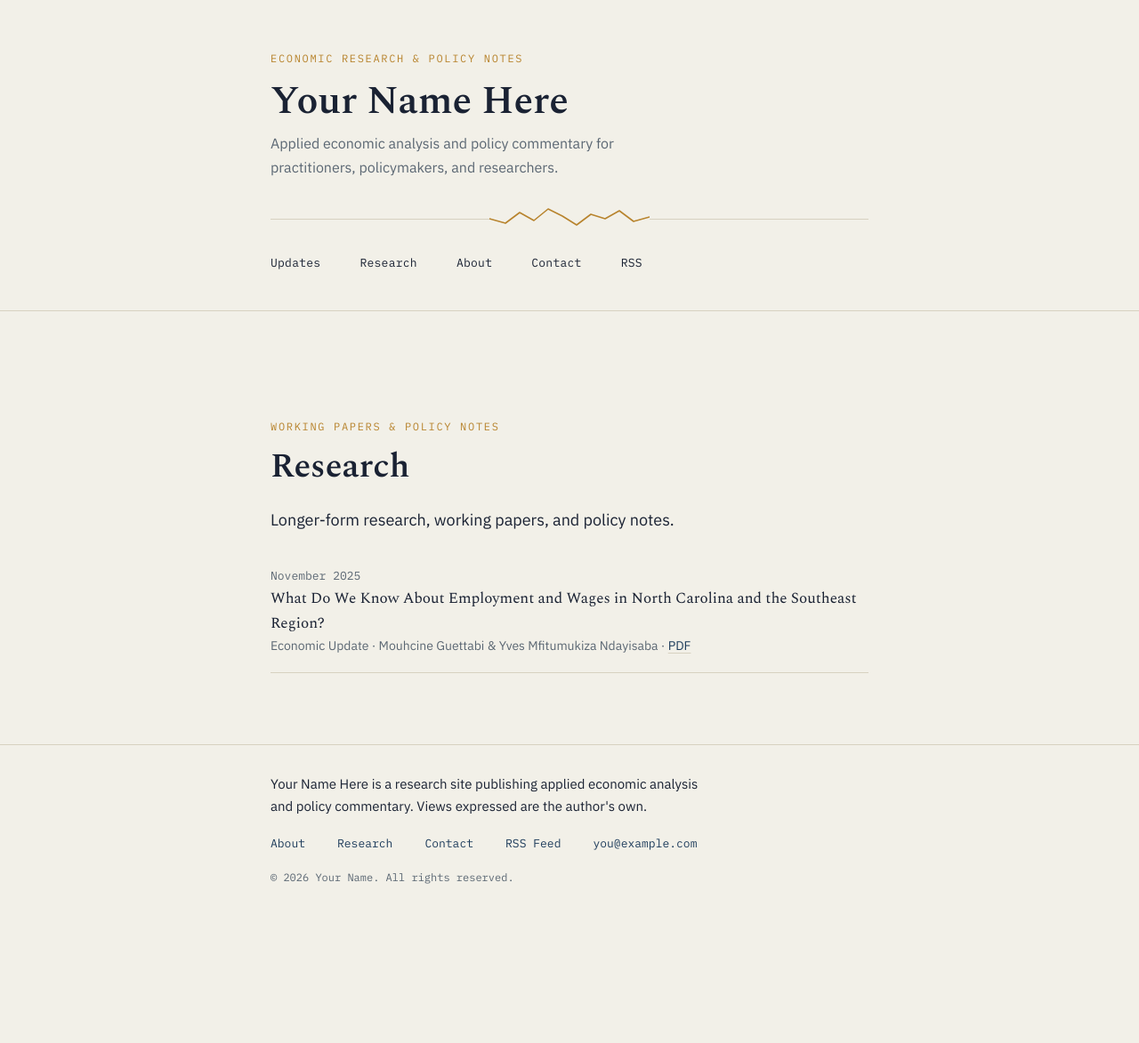
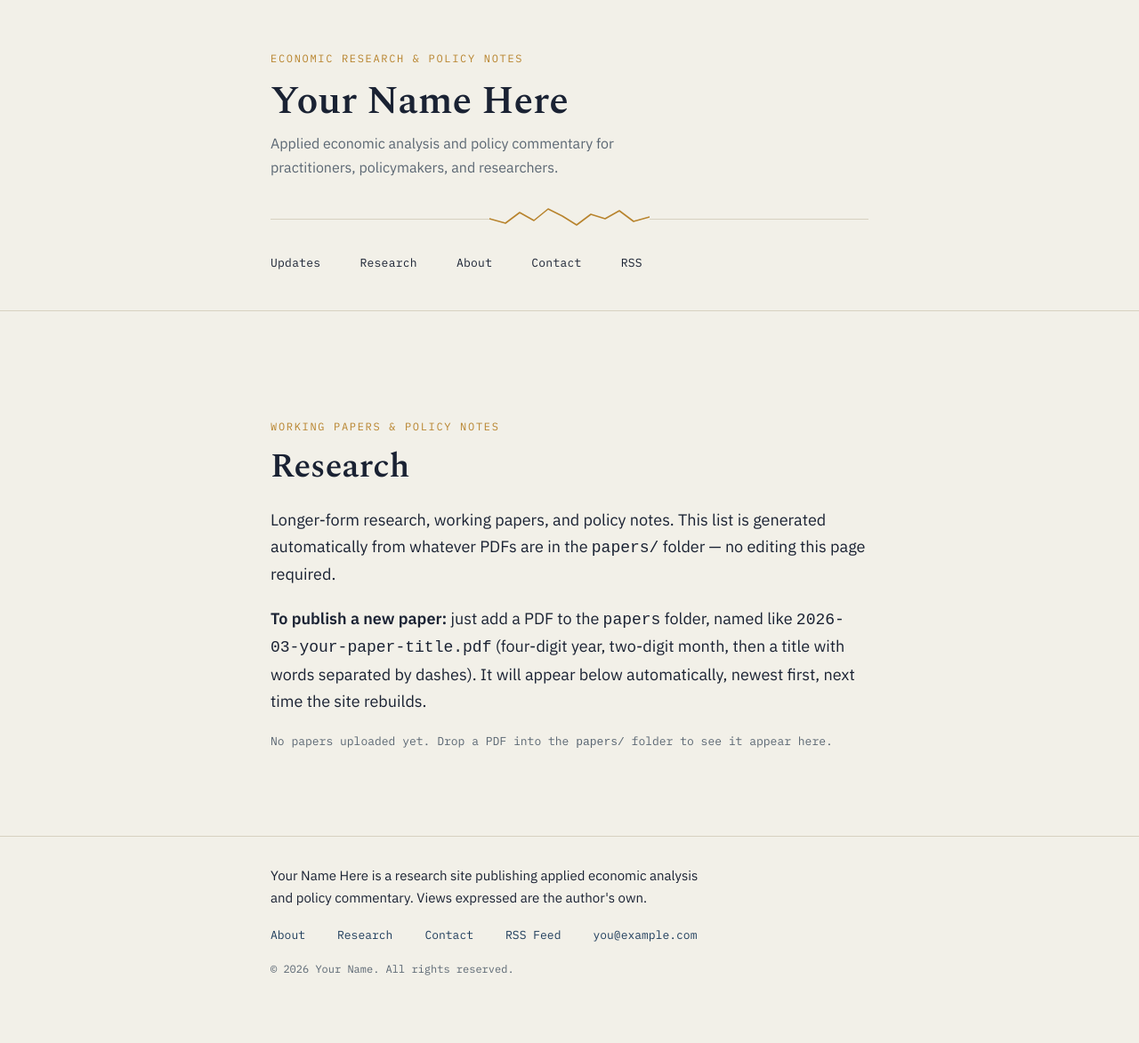
Before and after one commit to mouhcine1981/econ-notes.github.io, a Jekyll site: the page built from research.md, in a window 1280 px wide. Shown: the whole page at 89% size. Built offline with Jekyll 4.4.1, drawn with Linux system fonts in a browser that asks for light colours; before the commit the page ends 1070 px from its top, so only the background shows below that.

Commit message:
Update research.md

```diff
--- a/research.md
+++ b/research.md
@@ -5,12 +5,50 @@
 permalink: /research/
 ---
 
-Longer-form research, working papers, and policy notes.
+Longer-form research, working papers, and policy notes. This list is generated automatically from whatever PDFs are in the `papers/` folder — no editing this page required.
+
+**To publish a new paper:** just add a PDF to the `papers` folder, named like `2026-03-your-paper-title.pdf` (four-digit year, two-digit month, then a title with words separated by dashes). It will appear below automatically, newest first, next time the site rebuilds.
+
+{% assign papers = site.static_files | where_exp: "f", "f.path contains '/papers/' and f.extname == '.pdf'" %}
+{% assign papers = papers | sort: "name" | reverse %}
 
 <ul class="pub-list">
+{% for file in papers %}
+  {% assign name_no_ext = file.name | remove: '.pdf' %}
+  {% assign parts = name_no_ext | split: '-' %}
+  {% assign part_count = parts | size %}
+
+  {% if part_count >= 3 %}
+    {% assign paper_year = parts[0] %}
+    {% assign paper_month = parts[1] %}
+    {% assign paper_title = "" %}
+    {% assign word_count = 0 %}
+    {% for word in parts %}
+      {% if forloop.index0 >= 2 %}
+        {% assign cap_word = word | capitalize %}
+        {% if word_count == 0 %}
+          {% assign paper_title = cap_word %}
+        {% else %}
+          {% assign paper_title = paper_title | append: " " | append: cap_word %}
+        {% endif %}
+        {% assign word_count = word_count | plus: 1 %}
+      {% endif %}
+    {% endfor %}
+    {% assign date_str = paper_year | append: "-" | append: paper_month | append: "-01" %}
+    {% assign display_date = date_str | date: "%B %Y" %}
+  {% else %}
+    {% assign paper_title = name_no_ext | replace: '-', ' ' | replace: '_', ' ' | capitalize %}
+    {% assign display_date = file.modified_time | date: "%B %Y" %}
+  {% endif %}
+
   <li class="pub-item">
-    <div class="meta">November 2025</div>
-    <div class="pub-title">What Do We Know About Employment and Wages in North Carolina and the Southeast Region?</div>
-    <div class="pub-venue">Economic Update &middot; Mouhcine Guettabi &amp; Yves Mfitumukiza Ndayisaba &middot; <a href="{{ '/papers/2025-11-employment-wages-nc-southeast.pdf' | relative_url }}">PDF</a></div>
+    <div class="meta">{{ display_date }}</div>
+    <div class="pub-title">{{ paper_title }}</div>
+    <div class="pub-venue"><a href="{{ file.path | relative_url }}">PDF</a></div>
   </li>
+{% endfor %}
 </ul>
+
+{% if papers.size == 0 %}
+<p class="meta">No papers uploaded yet. Drop a PDF into the <code>papers/</code> folder to see it appear here.</p>
+{% endif %}
```
